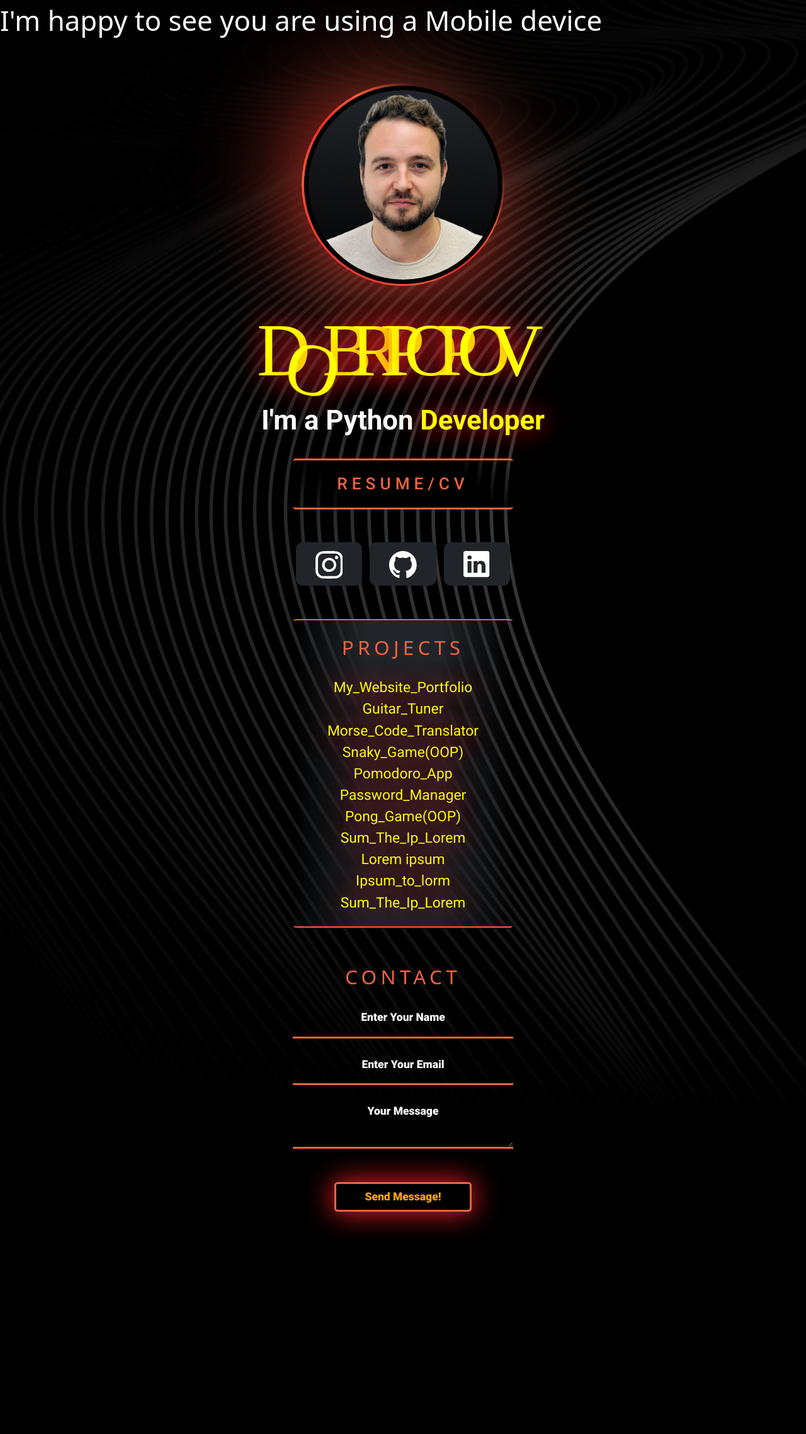
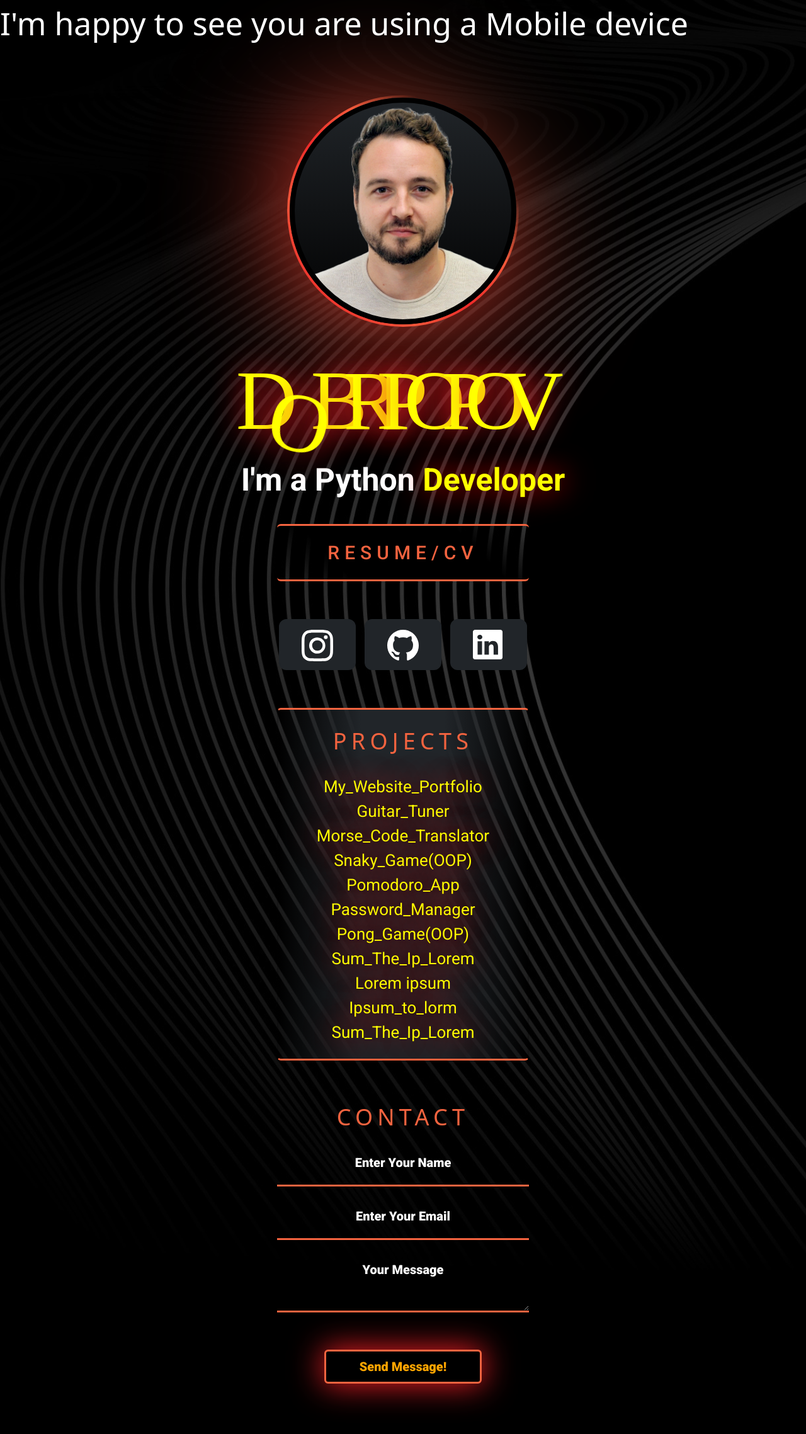
Before and after one commit to dobidobdobz/My_Website_Portfolio, a Flask app: page / in a window 1280 px wide. Shown: the whole page at 63% size. Before the commit the page ends 1959 px from the top, so only its background shows below. Run offline with Flask 3, Linux system fonts and the light colour scheme; some web fonts are replaced.

Commit message:
Update index.html

```diff
--- a/templates/index.html
+++ b/templates/index.html
@@ -22,7 +22,12 @@
     <link href="https://fonts.googleapis.com/css2?family=Barlow:ital,wght@0,100;0,200;0,300;0,400;0,500;0,600;0,700;0,800;0,900;1,100;1,200;1,300;1,400;1,500;1,600;1,700;1,800;1,900&family=Bebas+Neue&family=Libre+Baskerville:ital,wght@0,400;0,700;1,400&family=Roboto:ital,wght@0,100;0,300;0,400;0,500;0,700;0,900;1,100;1,300;1,400;1,500;1,700;1,900&family=Tilt+Neon&display=swap" rel="stylesheet">
 
 </head>
-<body class="hero-image">
+
+{% if is_mobile_device %}
+<body style="zoom: 200%;" class="hero-image">
+{% else %}
+<body style="zoom: 125%;" class="hero-image">
+{% endif %}
 
   <!-- Preloader/ANIMATION intro-->
   <header>
```
